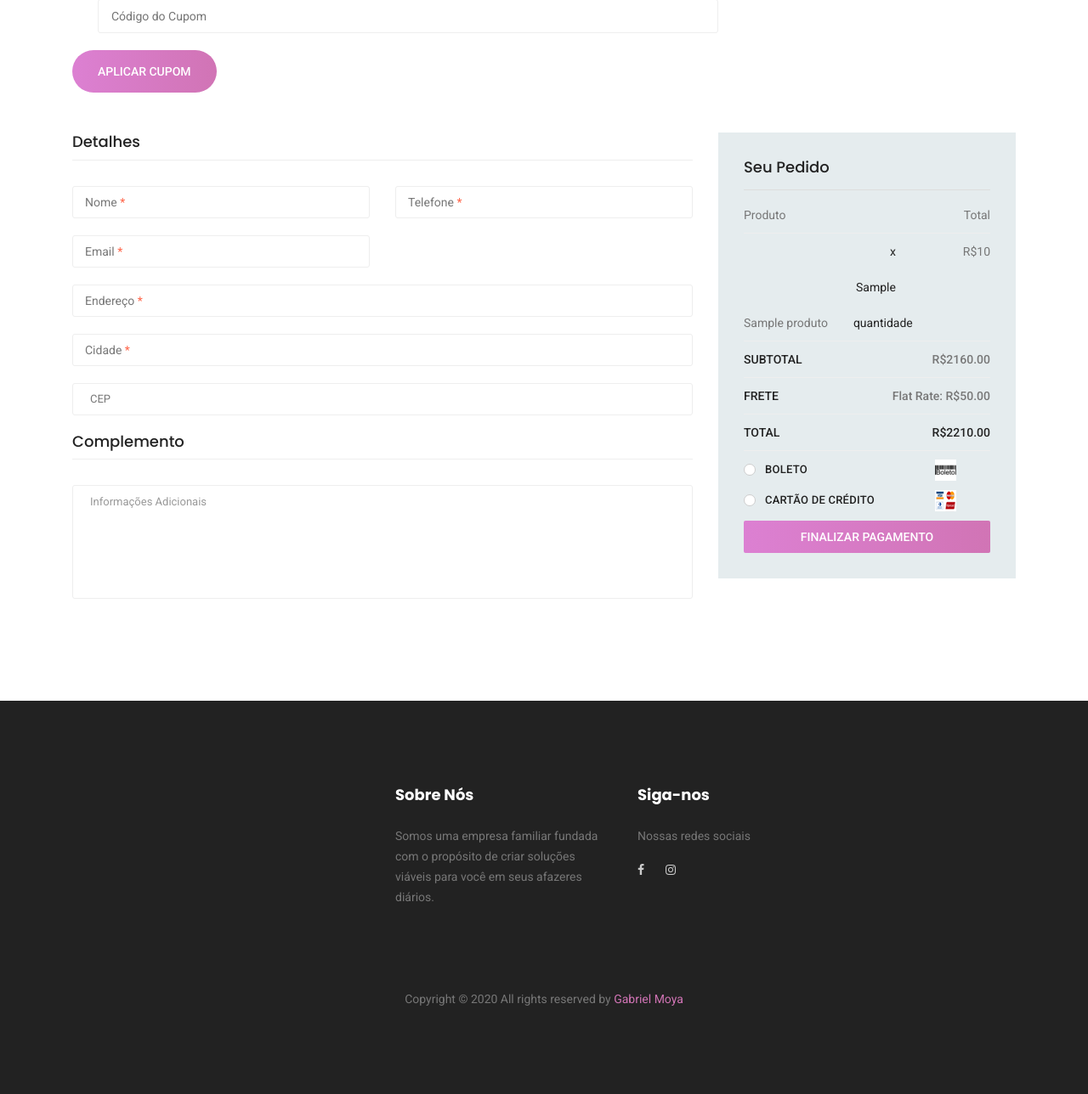
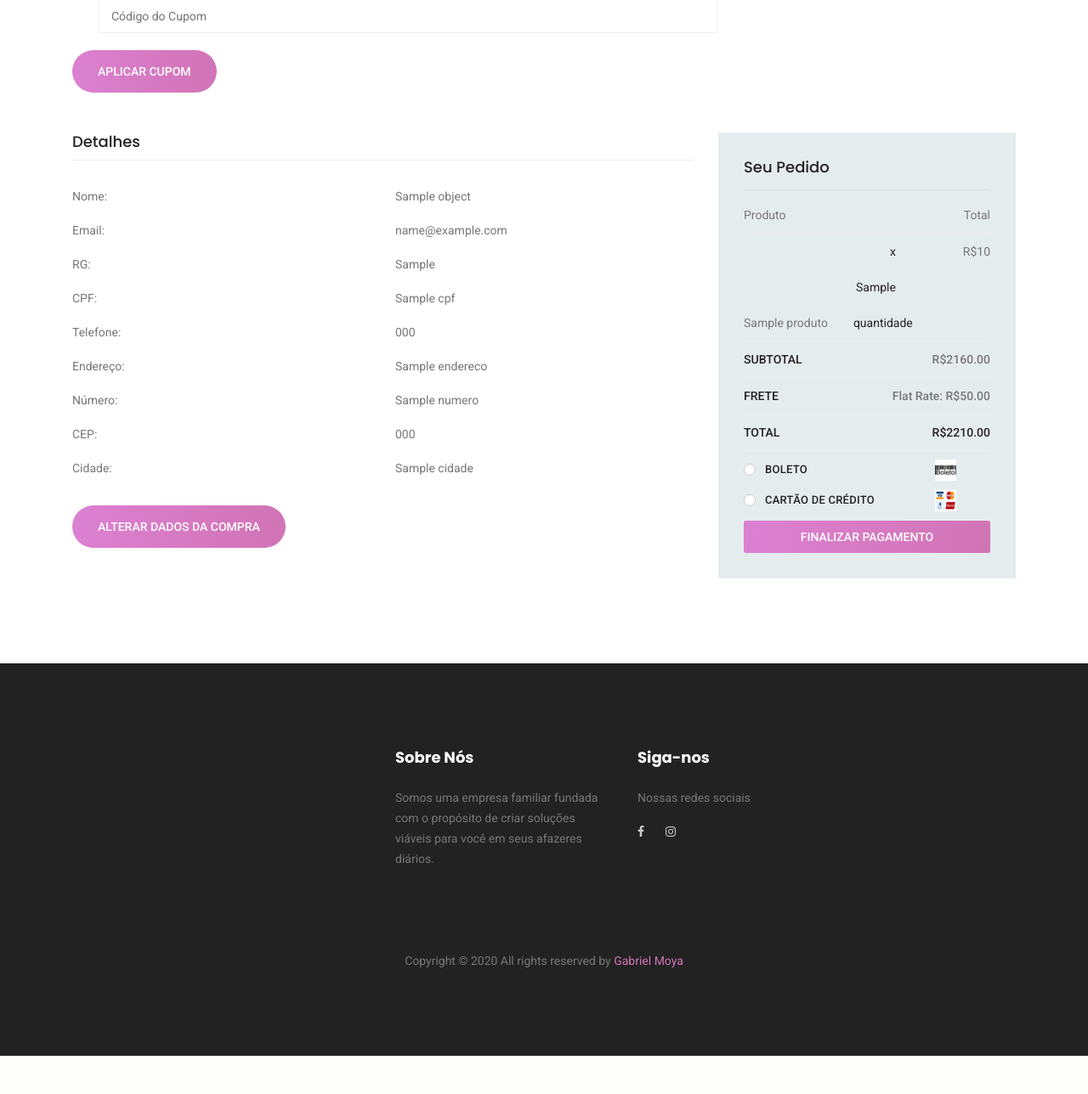
Before and after one commit to GabrielMoyaNascimento/TCC, a Django app: template Progressao/clientes/templates/clientes/pagamento.html in a window 1280 px wide. Shown: the part 532-1820 px from the top of the page at 85% size. After the commit the page ends 1775 px from the top, so only its background shows below. Run offline with Django 3.2, Linux system fonts and the light colour scheme; the template is opened without the code that fills it: most values are stand-ins (such as "Sample title", 1, 10 or a date in 2020); some libraries are stand-ins or nearby versions.

Commit message:
Alterações na pagina do pagamento

```diff
--- a/Progressao/cadastros/templates/cadastros/exemploTelaCliente.html
+++ b/Progressao/cadastros/templates/cadastros/exemploTelaCliente.html
@@ -105,7 +105,7 @@
 											<span class="lnr lnr-cart"></span>
 											<p class="hover-text">Carrinho</p>
 										</a>
-										<a href="" class="social-info">
+										<a href="{% url 'clientes-paginaProduto' produto.pk %}" class="social-info">
 											<span class="lnr lnr-move"></span>
 											<p class="hover-text">Ver Mais</p>
 										</a>
--- a/Progressao/clientes/templates/clientes/novaConta.html
+++ b/Progressao/clientes/templates/clientes/novaConta.html
@@ -7,7 +7,7 @@
     <div class="container">
         <div class="breadcrumb-banner d-flex flex-wrap align-items-center justify-content-end">
             <div class="col-first">
-                <h1>Nova Conta</h1>
+                <h1>Conta</h1>
             </div>
         </div>
     </div>
--- a/Progressao/clientes/templates/clientes/pagamento.html
+++ b/Progressao/clientes/templates/clientes/pagamento.html
@@ -27,7 +27,7 @@
             <div class="row">
                 <div class="col-lg-8">
                     <h3>Detalhes</h3>
-                    <form class="row contact_form" action="#" method="post" novalidate="novalidate">
+                    <!-- <form class="row contact_form" action="#" method="post" novalidate="novalidate">
                         <div class="col-md-6 form-group p_star">
                             <input type="text" class="form-control" id="first" name="name">
                             <span class="placeholder" data-placeholder="Nome"></span>
@@ -51,16 +51,85 @@
                         <div class="col-md-12 form-group">
                             <input type="text" class="form-control" id="zip" name="zip" placeholder="CEP">
                         </div>
-                        <div class="col-md-12 form-group">
-                            <div class="creat_account">
-                                <h3>Complemento</h3>
-                                <textarea class="form-control" name="message" id="message" rows="1"
-                                placeholder="Informações Adicionais"></textarea>
-                            </div>
+
+                    </form> -->
+
+                    <div class="row">
+                        <div class="col-md-6">
+                            <label>Nome:</label>
                         </div>
-                    </form>
+                        <div class="col-md-6">
+                            <p>{{object.nome}}</p>
+                        </div>
+                    </div>
+                    <div class="row">
+                        <div class="col-md-6">
+                            <label>Email:</label>
+                        </div>
+                        <div class="col-md-6">
+                            <p>{{object.usuario.email}}</p>
+                        </div>
+                    </div>
+                    <div class="row">
+                        <div class="col-md-6">
+                            <label>RG:</label>
+                        </div>
+                        <div class="col-md-6">
+                            <p>{{object.rg}}</p>
+                        </div>
+                    </div>
+                    <div class="row">
+                        <div class="col-md-6">
+                            <label>CPF:</label>
+                        </div>
+                        <div class="col-md-6">
+                            <p>{{object.cpf}}</p>
+                        </div>
+                    </div>
+                    <div class="row">
+                        <div class="col-md-6">
+                            <label>Telefone:</label>
+                        </div>
+                        <div class="col-md-6">
+                            <p>{{object.telefone}}</p>
+                        </div>
+                    </div>
+                    <div class="row">
+                        <div class="col-md-6">
+                            <label>Endereço:</label>
+                        </div>
+                        <div class="col-md-6">
+                            <p>{{object.endereco}}</p>
+                        </div>
+                    </div>
+                    <div class="row">
+                        <div class="col-md-6">
+                            <label>Número:</label>
+                        </div>
+                        <div class="col-md-6">
+                            <p>{{object.numero}}</p>
+                        </div>
+                    </div>
+                    <div class="row">
+                        <div class="col-md-6">
+                            <label>CEP:</label>
+                        </div>
+                        <div class="col-md-6">
+                            <p>{{object.cep}}</p>
+                        </div>
+                    </div>
+                    <div class="row">
+                        <div class="col-md-6">
+                            <label>Cidade:</label>
+                        </div>
+                        <div class="col-md-6">
+                            <p>{{object.cidade.nome}}</p>
+                        </div>
+                    </div>
+                    <div class="my-3">
+                    <a class="primary-btn" href="{% url 'clientes-alterar-perfil' %}">Alterar dados da Compra</a>
+                    </div>
                 </div>
-
                 <div class="col-lg-4">
                     <div class="order_box">
                         {% for v in produtosCarrinho %}
```
Also changed, not shown: Progressao/db.sqlite3.
